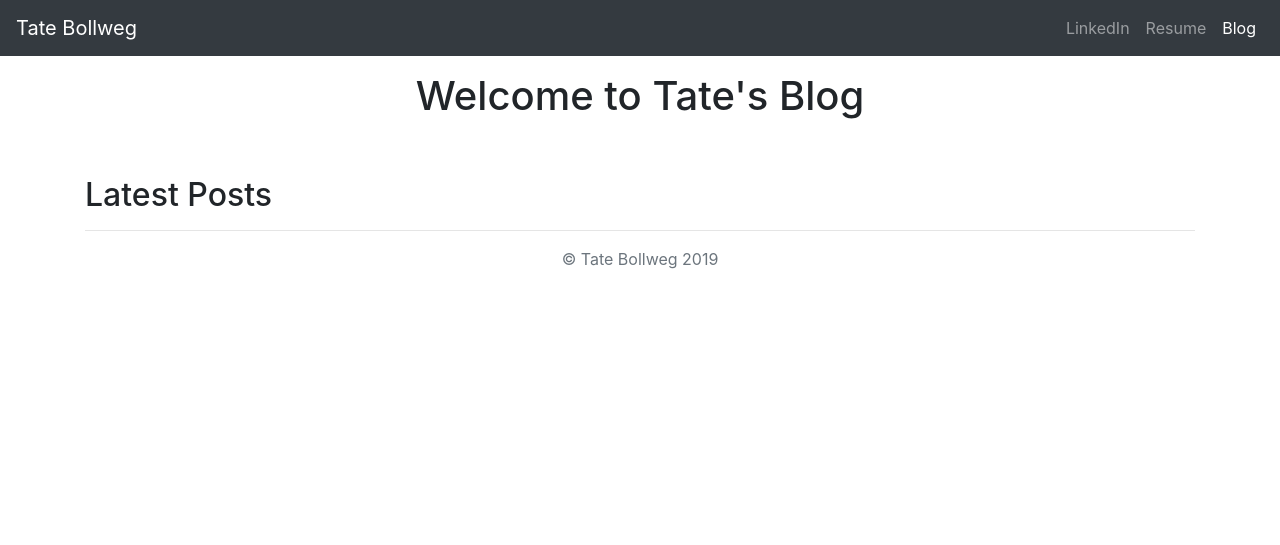
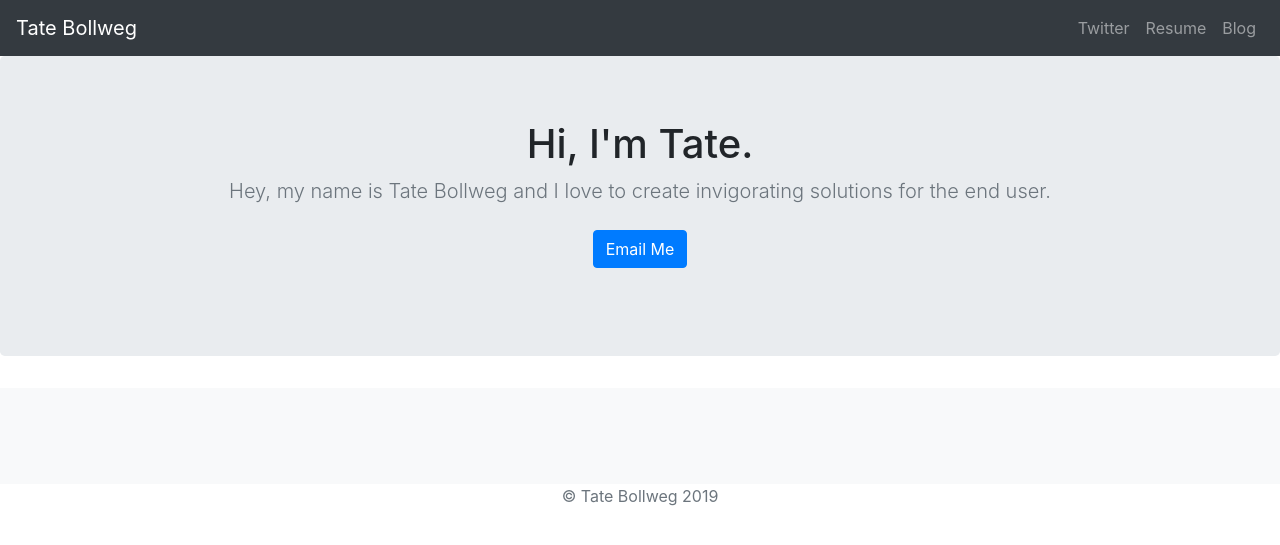
Before and after one commit to MinersBaseball36/portfolio-project, a Django app: page / in a window 1280 px wide. Shown: the top 545 px of the page. Run offline with Django 3.2, Linux system fonts and the light colour scheme; data that the repository does not hold is empty; some libraries are stand-ins or nearby versions.

Commit message:
Original Site

```diff
--- a/jobs/templates/jobs/home.html
+++ b/jobs/templates/jobs/home.html
@@ -1,13 +1,15 @@
+
 <!doctype html>
 <html lang="en">
   <head>
-    {% load staticfiles %}
     <meta charset="utf-8">
     <meta name="viewport" content="width=device-width, initial-scale=1, shrink-to-fit=no">
     <meta name="description" content="">
     <meta name="author" content="Mark Otto, Jacob Thornton, and Bootstrap contributors">
     <meta name="generator" content="Jekyll v3.8.5">
-    <title>Tate's Blog</title>
+    <title>Album example · Bootstrap</title>
+
+    <link rel="canonical" href="https://getbootstrap.com/docs/4.3/examples/album/">
 
     <!-- Bootstrap core CSS -->
     <link rel="stylesheet" href="https://stackpath.bootstrapcdn.com/bootstrap/4.3.1/css/bootstrap.min.css" integrity="sha384-ggOyR0iXCbMQv3Xipma34MD+dH/1fQ784/j6cY/iJTQUOhcWr7x9JvoRxT2MZw1T" crossorigin="anonymous">
@@ -34,39 +36,52 @@
   <body>
     <header>
         <nav class="navbar navbar-expand-lg navbar-dark bg-dark">
-            <a class="navbar-brand" href="{% url 'home' %}">Tate Bollweg</a>
+            <a class="navbar-brand" href="#">Tate Bollweg</a>
             <button class="navbar-toggler" type="button" data-toggle="collapse" data-target="#navbarNavAltMarkup" aria-controls="navbarNavAltMarkup" aria-expanded="false" aria-label="Toggle navigation">
               <span class="navbar-toggler-icon"></span>
             </button>
             <div class="collapse navbar-collapse" id="navbarNavAltMarkup">
               <div class="navbar-nav ml-auto">  <!-- TATE ADDED ML-AUTO TO MOVE NAVBAR TO RIGHT OF PAGE -->
-                <a class="nav-item nav-link" href= "https://www.linkedin.com/in/tate-bollweg/">LinkedIn</a>
-                <a class="nav-item nav-link" href="{% static 'Tate Bollweg - Fall 2019 Resume.pdf' %}">Resume</a>
-                <a class="nav-item nav-link active" href="{% url 'allblogs' %}">Blog</a>
+                <a class="nav-item nav-link" href="#">Twitter</a>
+                <a class="nav-item nav-link" href="#">Resume</a>
+                <a class="nav-item nav-link" href="#">Blog</a>
               </div>
             </div>
           </nav>
 </header>
 
 <main role="main">
+
+  <section class="jumbotron text-center">
+    <div class="container">
+      <h1 class="jumbotron-heading">Hi, I'm Tate.</h1>
+      <p class="lead text-muted">Hey, my name is Tate Bollweg and I love to create invigorating solutions for the end user.</p>
+      <p>
+        <a href="mailto: tbollweg@gmail.com" class="btn btn-primary my-2">Email Me</a> <!-- TATE ADDED EMAIL WITH MAILTO: IN THE HREF-->
+      </p>
+    </div>
+  </section>
+
+  <div class="album py-5 bg-light">
     <div class="container">
 
-    <h1 class="text-center pt-3">Welcome to Tate's Blog</h1> <!-- TATE ADDED: CLASS="TEXT-CENTER" TO CENTER AND "PT-3" TO CREATE SPACE FROM THE TOP -->
-    <br />
-    <br />
-    <h2>Latest Posts</h2>
-    <hr />
+      <div class="row">
 
-    {% for blog in blogs.all %}
-    <a href="{% url 'detail' blog.id %}"><h3>{{ blog.title }}</h3></a>
-    {{ blog.pub_date_pretty }}
-    <br />
-    <img class="img-fluid" src="{{ blog.image.url }}" height=200 width=200 />
-    <br />
-    <p>{{ blog.summary }}</p>
-    {% endfor %}
+        <!--TATE ADDED: LOOPING THROUGH ALL JOBS IN DATABASE FROM BACKEND JOBS>VIEWS.PY-->
+        {% for job in jobs.all %}
+        <div class="col-md-4">
+          <div class="card mb-4 shadow-sm">
+            <img class="card-img-top" src="{{ job.image.url }}" />
+            <div class="card-body">
+              <p class="card-text">{{ job.summary }}</p>  <!--TATE ADDED: LOOPING THROUGH THE SUMMARY PORTION OF JOBS>MODELS>SUMMARY VARIABLE-->
+            </div>
+          </div>
+        </div>
+        {% endfor %}
 
-</div>
+      </div>
+    </div>
+  </div>
 
 </main>
 
```
